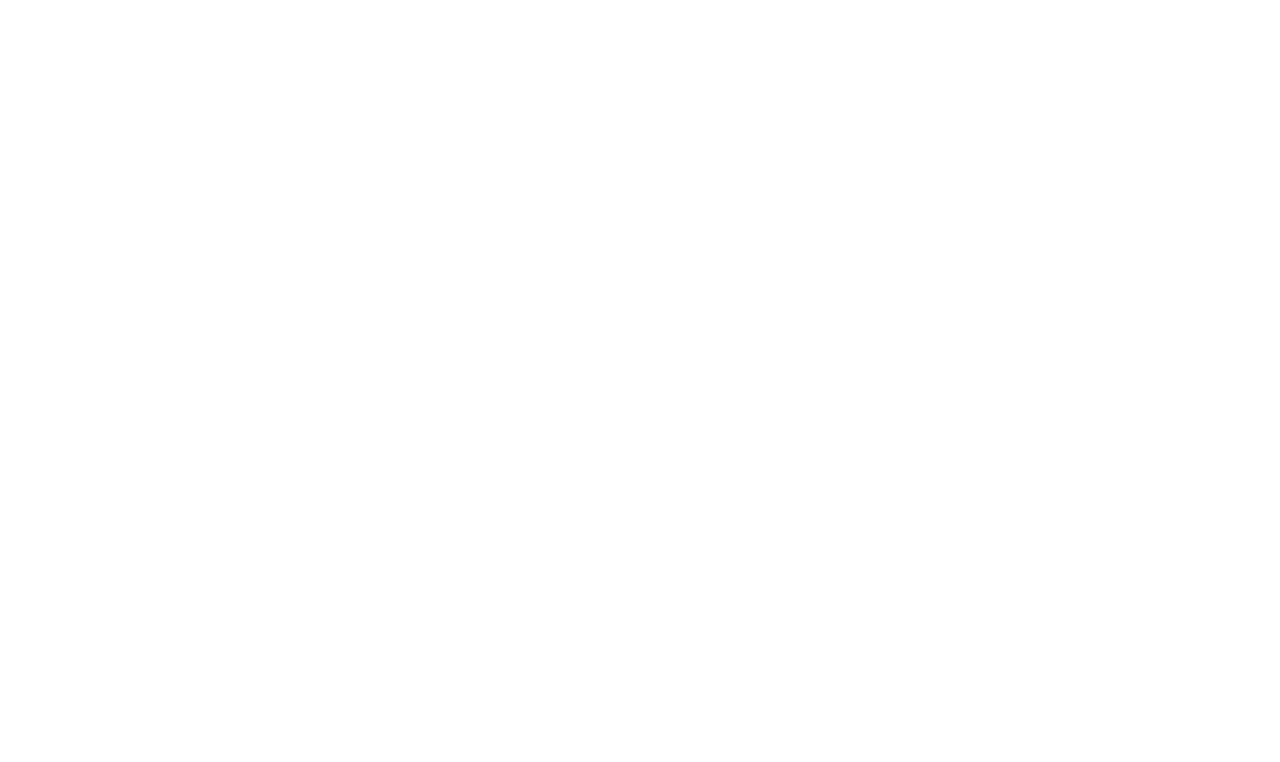
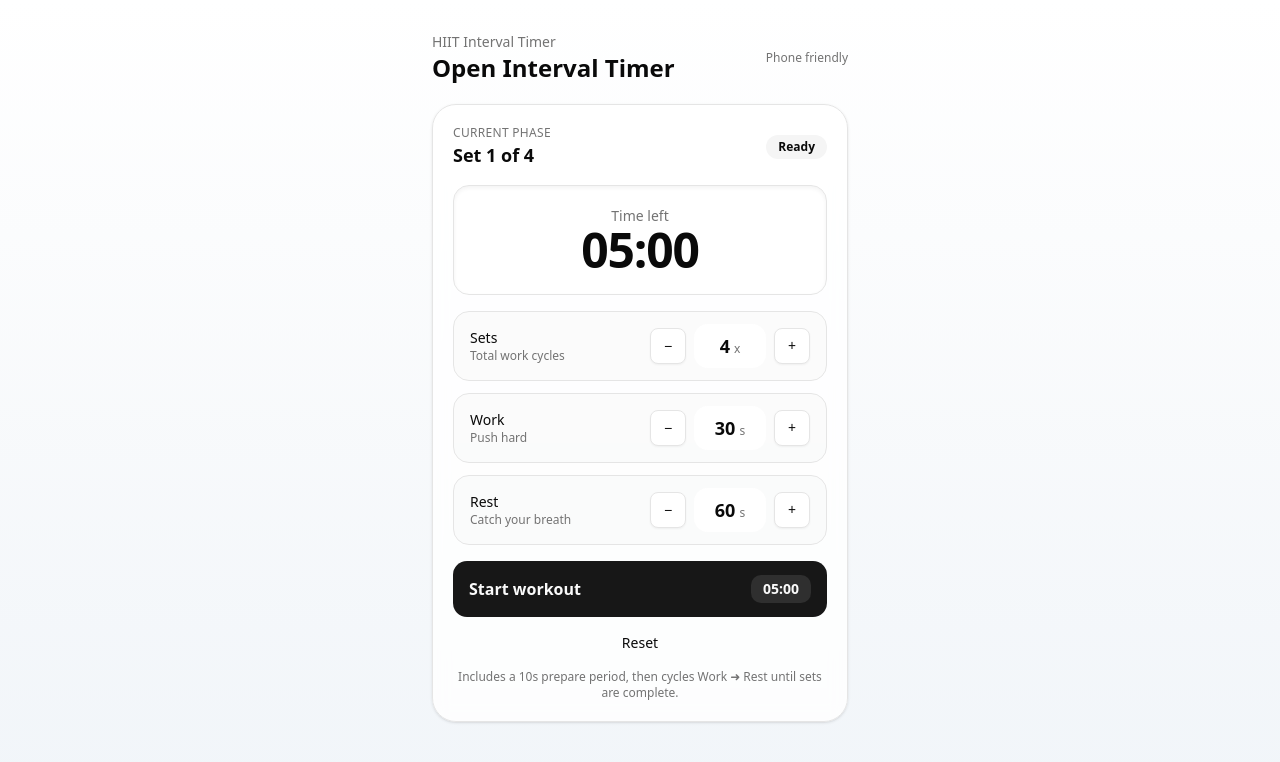
Before and after one commit to DevTheFool/open-interval-timer, a React (Vite) app: page / in a window 1280 px wide. Shown: the top 762 px of the page. Built offline with nearby package versions, Linux system fonts and the light colour scheme.

Commit message:
first try

```diff
--- a/src/App.tsx
+++ b/src/App.tsx
@@ -1,10 +1,244 @@
 import "./index.css";
 
-import logo from "./logo.svg";
-import reactLogo from "./react.svg";
+import { useEffect, useMemo, useState } from "react";
+
+import { Button } from "@/components/ui/button";
+
+type Phase = "idle" | "prepare" | "work" | "rest" | "done";
+
+const PREP_SECONDS = 10;
+const clamp = (value: number, min: number, max: number) => Math.min(Math.max(value, min), max);
+
+const formatSeconds = (seconds: number) => {
+  const mins = Math.floor(seconds / 60);
+  const secs = seconds % 60;
+  return `${mins.toString().padStart(2, "0")}:${secs.toString().padStart(2, "0")}`;
+};
+
+function useHiitTimer() {
+  const [sets, setSets] = useState(4);
+  const [workSeconds, setWorkSeconds] = useState(30);
+  const [restSeconds, setRestSeconds] = useState(60);
+  const [phase, setPhase] = useState<Phase>("idle");
+  const [remaining, setRemaining] = useState(0);
+  const [currentSet, setCurrentSet] = useState(1);
+  const [isRunning, setIsRunning] = useState(false);
+
+  const totalWorkoutSeconds = useMemo(
+    () => sets * workSeconds + Math.max(sets - 1, 0) * restSeconds,
+    [restSeconds, sets, workSeconds],
+  );
+
+  const start = () => {
+    setPhase("prepare");
+    setRemaining(PREP_SECONDS);
+    setCurrentSet(1);
+    setIsRunning(true);
+  };
+
+  const reset = () => {
+    setPhase("idle");
+    setRemaining(0);
+    setCurrentSet(1);
+    setIsRunning(false);
+  };
+
+  useEffect(() => {
+    if (!isRunning || remaining <= 0) return;
+    const id = window.setInterval(() => {
+      setRemaining(prev => Math.max(prev - 1, 0));
+    }, 1000);
+    return () => window.clearInterval(id);
+  }, [isRunning, remaining]);
+
+  useEffect(() => {
+    if (!isRunning || remaining > 0) return;
+
+    if (phase === "prepare") {
+      setPhase("work");
+      setRemaining(workSeconds);
+      return;
+    }
+
+    if (phase === "work") {
+      if (currentSet >= sets) {
+        setPhase("done");
+        setIsRunning(false);
+        return;
+      }
+      setPhase("rest");
+      setRemaining(restSeconds);
+      return;
+    }
+
+    if (phase === "rest") {
+      const nextSet = Math.min(currentSet + 1, sets);
+      setCurrentSet(nextSet);
+      setPhase("work");
+      setRemaining(workSeconds);
+    }
+  }, [currentSet, isRunning, phase, remaining, restSeconds, sets, workSeconds]);
+
+  return {
+    controls: {
+      sets,
+      workSeconds,
+      restSeconds,
+      setSets: (value: number) => setSets(clamp(value, 1, 20)),
+      setWorkSeconds: (value: number) => setWorkSeconds(clamp(value, 5, 600)),
+      setRestSeconds: (value: number) => setRestSeconds(clamp(value, 5, 600)),
+    },
+    status: {
+      phase,
+      remaining,
+      currentSet,
+      totalWorkoutSeconds,
+    },
+    actions: {
+      start,
+      reset,
+    },
+    isRunning,
+  };
+}
+
+const phaseCopy: Record<Phase, { label: string; tone: string }> = {
+  idle: { label: "Ready", tone: "bg-muted text-foreground" },
+  prepare: { label: "Prepare", tone: "bg-amber-100 text-amber-900 border border-amber-200 dark:bg-amber-950 dark:text-amber-100" },
+  work: { label: "Work", tone: "bg-emerald-100 text-emerald-900 border border-emerald-200 dark:bg-emerald-950 dark:text-emerald-100" },
+  rest: { label: "Rest", tone: "bg-sky-100 text-sky-900 border border-sky-200 dark:bg-sky-950 dark:text-sky-100" },
+  done: { label: "Finished", tone: "bg-purple-100 text-purple-900 border border-purple-200 dark:bg-purple-950 dark:text-purple-50" },
+};
 
 export function App() {
-  return <div></div>;
+  const { controls, status, actions, isRunning } = useHiitTimer();
+  const { sets, workSeconds, restSeconds, setSets, setWorkSeconds, setRestSeconds } = controls;
+  const { phase, remaining, currentSet, totalWorkoutSeconds } = status;
+
+  const showRemaining = phase === "idle" ? totalWorkoutSeconds : phase === "done" ? 0 : remaining;
+
+  const canStart = phase === "idle" || phase === "done";
+
+  const adjustSeconds = (setter: (value: number) => void, current: number, delta: number) => {
+    setter(current + delta);
+  };
+
+  return (
+    <div className="min-h-screen bg-gradient-to-b from-white via-slate-50 to-slate-100 text-foreground dark:from-slate-950 dark:via-slate-900 dark:to-slate-950">
+      <main className="mx-auto flex max-w-md flex-col gap-5 px-4 pb-10 pt-8">
+        <header className="flex items-center justify-between">
+          <div>
+            <p className="text-sm text-muted-foreground">HIIT Interval Timer</p>
+            <h1 className="text-2xl font-semibold">Open Interval Timer</h1>
+          </div>
+          <span className="text-xs text-muted-foreground">Phone friendly</span>
+        </header>
+
+        <section className="space-y-4 rounded-3xl border bg-background/80 p-5 shadow-sm backdrop-blur dark:border-input/40 dark:bg-background/80">
+          <div className="flex items-center justify-between">
+            <div>
+              <p className="text-xs uppercase tracking-wide text-muted-foreground">Current phase</p>
+              <p className="text-lg font-semibold">Set {Math.min(currentSet, sets)} of {sets}</p>
+            </div>
+            <span className={`rounded-full px-3 py-1 text-xs font-semibold ${phaseCopy[phase].tone}`}>
+              {phaseCopy[phase].label}
+            </span>
+          </div>
+
+          <div className="rounded-2xl border bg-card px-4 py-5 text-center shadow-inner dark:border-input/40">
+            <p className="text-sm text-muted-foreground">Time left</p>
+            <p className="text-5xl font-bold tabular-nums tracking-tight">{formatSeconds(showRemaining)}</p>
+          </div>
+
+          <div className="space-y-3">
+            {[
+              {
+                label: "Sets",
+                value: sets,
+                onChange: (delta: number) => setSets(sets + delta),
+                step: 1,
+                subtitle: "Total work cycles",
+                suffix: "x",
+              },
+              {
+                label: "Work",
+                value: workSeconds,
+                onChange: (delta: number) => adjustSeconds(setWorkSeconds, workSeconds, delta),
+                step: 5,
+                subtitle: "Push hard",
+                suffix: "s",
+              },
+              {
+                label: "Rest",
+                value: restSeconds,
+                onChange: (delta: number) => adjustSeconds(setRestSeconds, restSeconds, delta),
+                step: 5,
+                subtitle: "Catch your breath",
+                suffix: "s",
+              },
+            ].map(control => (
+              <div
+                key={control.label}
+                className="flex items-center justify-between rounded-2xl border bg-muted/40 px-4 py-3 dark:border-input/40 dark:bg-input/20"
+              >
+                <div>
+                  <p className="text-sm font-medium">{control.label}</p>
+                  <p className="text-xs text-muted-foreground">{control.subtitle}</p>
+                </div>
+                <div className="flex items-center gap-2">
+                  <Button
+                    variant="outline"
+                    size="icon"
+                    disabled={isRunning}
+                    onClick={() => control.onChange(-control.step)}
+                  >
+                    −
+                  </Button>
+                  <div className="min-w-[72px] rounded-xl bg-background px-4 py-2 text-center text-lg font-semibold tabular-nums">
+                    {control.value}
+                    <span className="ml-1 text-xs font-medium text-muted-foreground">{control.suffix}</span>
+                  </div>
+                  <Button
+                    variant="outline"
+                    size="icon"
+                    disabled={isRunning}
+                    onClick={() => control.onChange(control.step)}
+                  >
+                    +
+                  </Button>
+                </div>
+              </div>
+            ))}
+          </div>
+
+          <div className="flex flex-col gap-2">
+            <Button
+              className="h-14 w-full justify-between rounded-xl text-base font-semibold"
+              onClick={() => {
+                if (canStart) actions.start();
+              }}
+              disabled={!canStart}
+            >
+              <span>Start workout</span>
+              <span className="rounded-lg bg-primary-foreground/10 px-3 py-1 text-sm font-semibold text-primary-foreground">
+                {formatSeconds(totalWorkoutSeconds)}
+              </span>
+            </Button>
+            <Button
+              variant="ghost"
+              className="w-full text-sm"
+              onClick={() => actions.reset()}
+            >
+              Reset
+            </Button>
+            <p className="text-center text-xs text-muted-foreground">
+              Includes a {PREP_SECONDS}s prepare period, then cycles Work ➜ Rest until sets are complete.
+            </p>
+          </div>
+        </section>
+      </main>
+    </div>
+  );
 }
 
 export default App;
```
